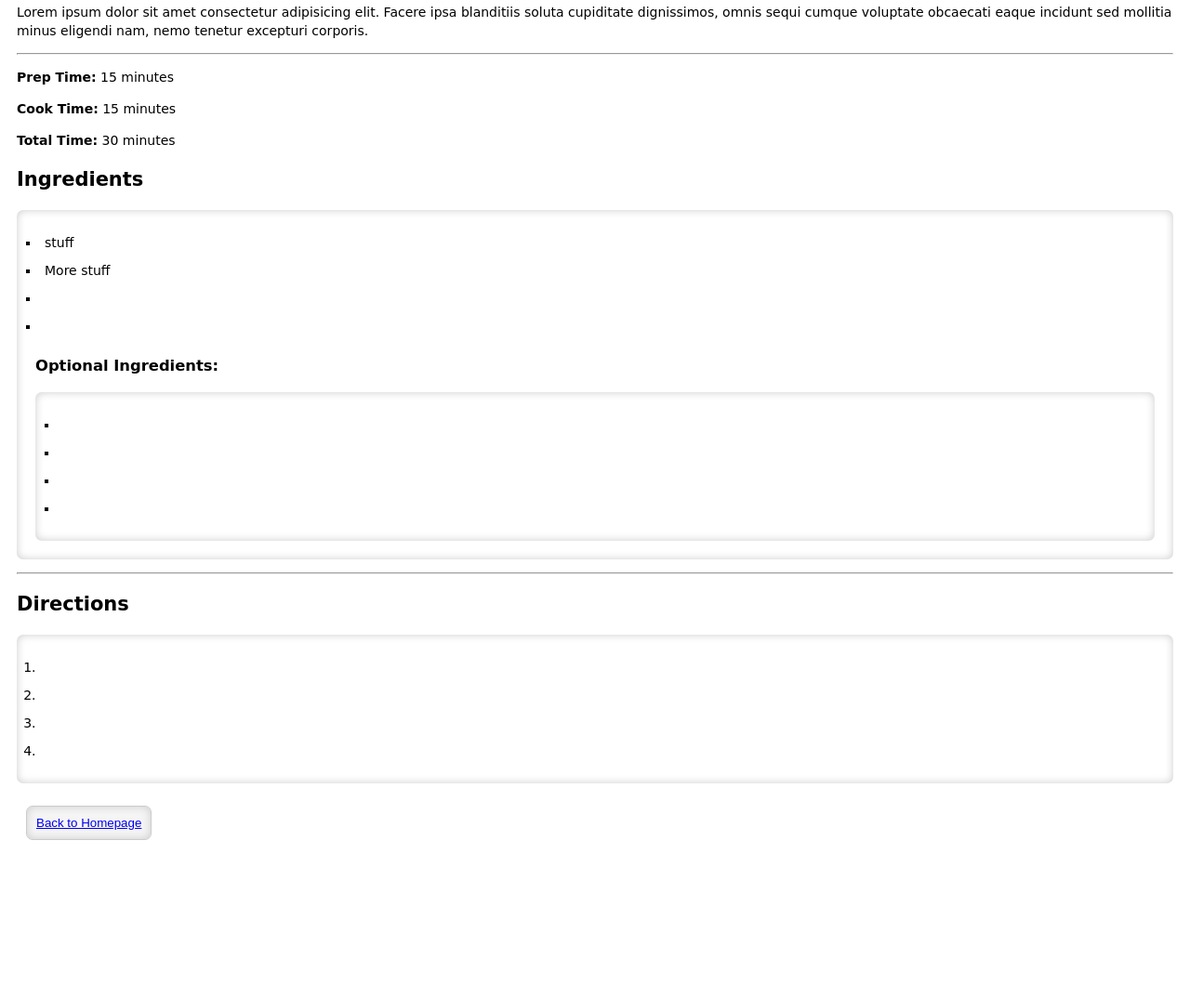
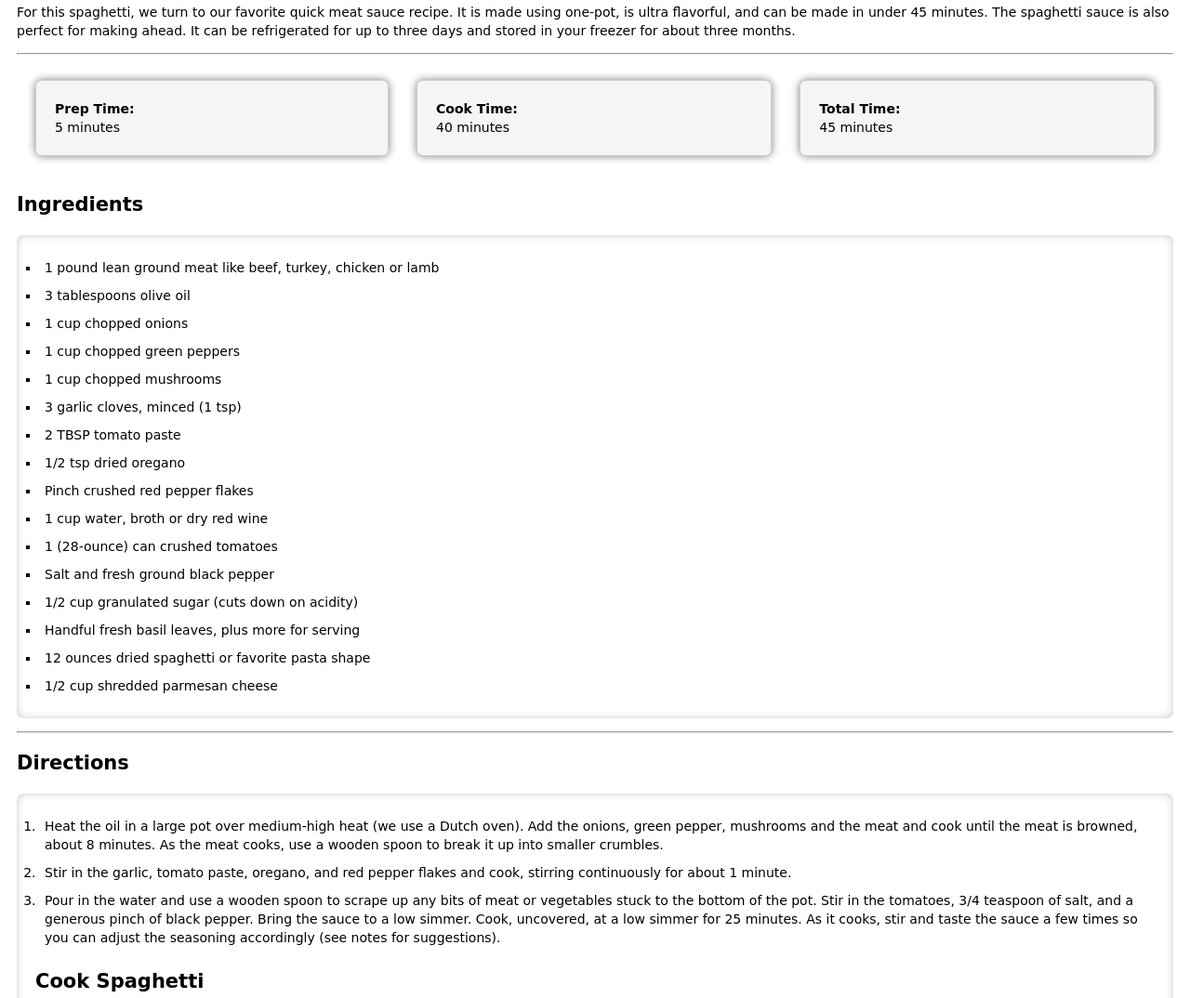
Before and after one commit to midnightmoet/odin-recipes, a plain HTML site: page recipes/spaghetti.html in a window 1280 px wide. Shown: the part 276-1350 px from the top of the page at 93% size. Before the commit the page ends 1210 px from the top, so only its background shows below. Drawn offline with Linux system fonts and the light colour scheme.

Commit message:
added spaghetti recipe / img

```diff
--- a/recipes/spaghetti.html
+++ b/recipes/spaghetti.html
@@ -10,40 +10,54 @@
   <body>
     <h1>Spaghetti</h1>
 
-    <img src="" width="150px" height="150px" alt="Spaghetti" />
+    <img
+      src="../images/spaghetti.jpg"
+      width="150px"
+      height="150px"
+      alt="Spaghetti"
+    />
     <p>
-      Lorem ipsum dolor sit amet consectetur adipisicing elit. Facere ipsa
-      blanditiis soluta cupiditate dignissimos, omnis sequi cumque voluptate
-      obcaecati eaque incidunt sed mollitia minus eligendi nam, nemo tenetur
-      excepturi corporis.
+      For this spaghetti, we turn to our favorite quick meat sauce recipe.  It is made using one-pot, is ultra flavorful, and can be made in under 45 minutes.  The spaghetti sauce is also perfect for making ahead.  It can be refrigerated for up to three days and stored in your freezer for about three months.
     </p>
     <hr />
-    <div>
-      <p><strong>Prep Time:</strong> 15 minutes</p>
-      <p><strong>Cook Time:</strong> 15 minutes</p>
-      <p><strong>Total Time:</strong> 30 minutes</p>
+    <div class="grid-container">
+      <p class="grid-item"><strong>Prep Time:</strong> 5 minutes</p>
+      <p class="grid-item"><strong>Cook Time:</strong> 40 minutes</p>
+      <p class="grid-item"><strong>Total Time:</strong> 45 minutes</p>
     </div>
     <h2>Ingredients</h2>
     <ul>
-      <li>stuff</li>
-      <li>More stuff</li>
-      <li></li>
-      <li></li>
-      <h3>Optional Ingredients:</h3>
-      <ul>
-        <li></li>
-        <li></li>
-        <li></li>
-        <li></li>
-      </ul>
+      <li>1 pound lean ground meat like beef, turkey, chicken or lamb</li>
+      <li>3 tablespoons olive oil</li>
+      <li>1 cup chopped onions</li>
+      <li>1 cup chopped green peppers</li>
+      <li>1 cup chopped mushrooms</li>
+      <li>3 garlic cloves, minced (1 tsp)</li>
+      <li>2 TBSP tomato paste</li>
+      <li>1/2 tsp dried oregano</li>
+      <li>Pinch crushed red pepper flakes</li>
+      <li>1 cup water, broth or dry red wine</li>
+      <li>1 (28-ounce) can crushed tomatoes</li>
+      <li>Salt and fresh ground black pepper</li>
+      <li>1/2 cup granulated sugar (cuts down on acidity)</li>
+      <li>Handful fresh basil leaves, plus more for serving</li>
+      <li>12 ounces dried spaghetti or favorite pasta shape</li>
+      <li>1/2 cup shredded parmesan cheese</li>
     </ul>
     <hr />
     <h2>Directions</h2>
     <ol>
-      <li></li>
-      <li></li>
-      <li></li>
-      <li></li>
+      <li>Heat the oil in a large pot over medium-high heat (we use a Dutch oven). Add the onions, green pepper, mushrooms and the meat and cook until the meat is browned, about 8 minutes. As the meat cooks, use a wooden spoon to break it up into smaller crumbles.</li>
+      <li>Stir in the garlic, tomato paste, oregano, and red pepper flakes and cook, stirring continuously for about 1 minute.</li>
+      <li>Pour in the water and use a wooden spoon to scrape up any bits of meat or vegetables stuck to the bottom of the pot. Stir in the tomatoes, 3/4 teaspoon of salt, and a generous pinch of black pepper. Bring the sauce to a low simmer. Cook, uncovered, at a low simmer for 25 minutes. As it cooks, stir and taste the sauce a few times so you can adjust the seasoning accordingly (see notes for suggestions).</li>
+      <h2>Cook Spaghetti</h2>
+      <ul>
+        <li>About 15 minutes before the sauce finishes cooking, bring a large pot of salted water to the boil, and then cook pasta according to package directions, but check for doneness a minute or two before the suggested cooking time.</li>
+      </ul>
+      <h2>To Finish</h2>
+      <ul>
+        <li>Take the sauce off of the heat, and then stir in the basil. Toss in the cooked pasta, and then leave for a minute so that the pasta absorbs some of the sauce. Toss again, and then serve with parmesan sprinkled on top.</li>
+      </ul>
     </ol>
     <button>
       <a href="../index.html">Back to Homepage</a>
```
